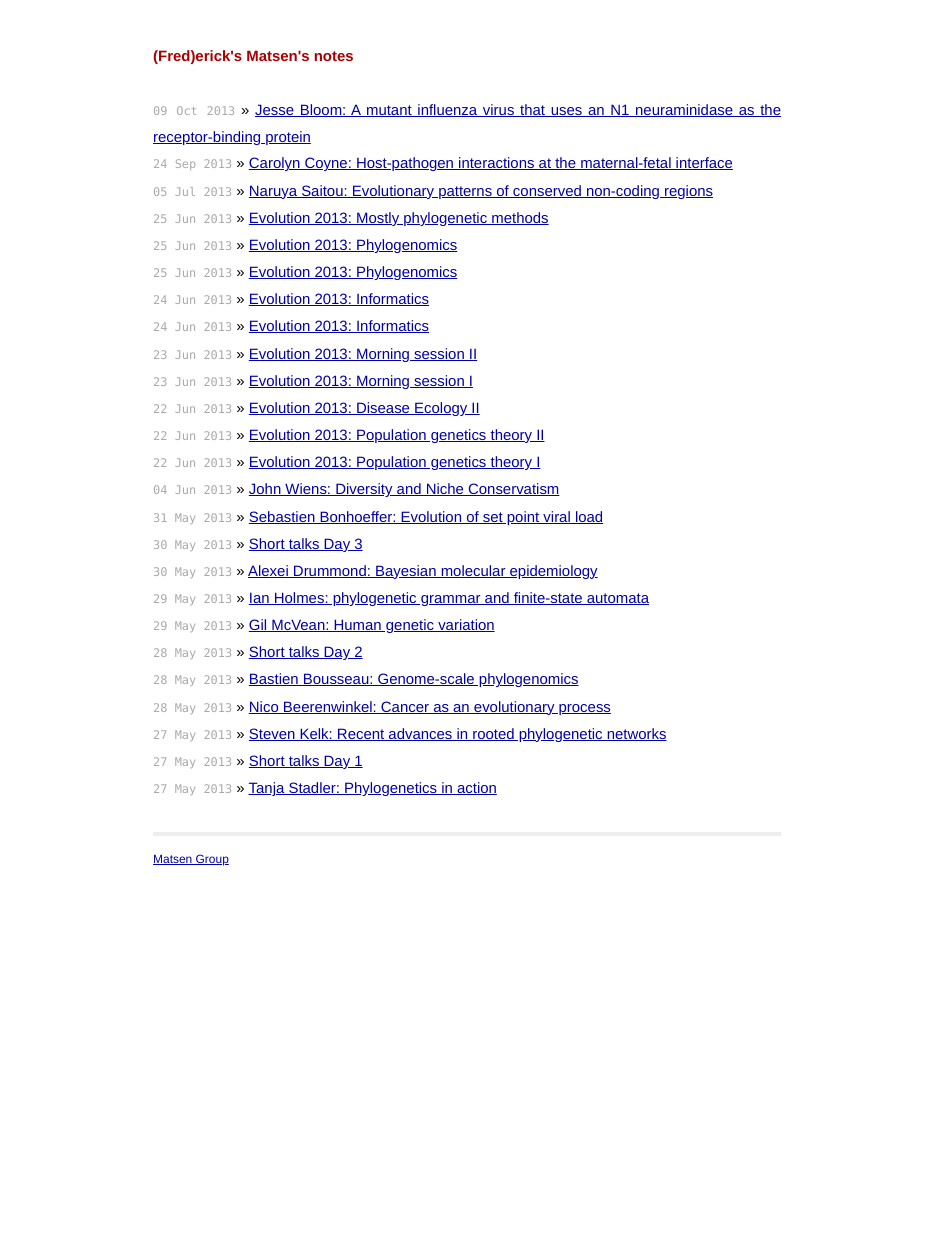
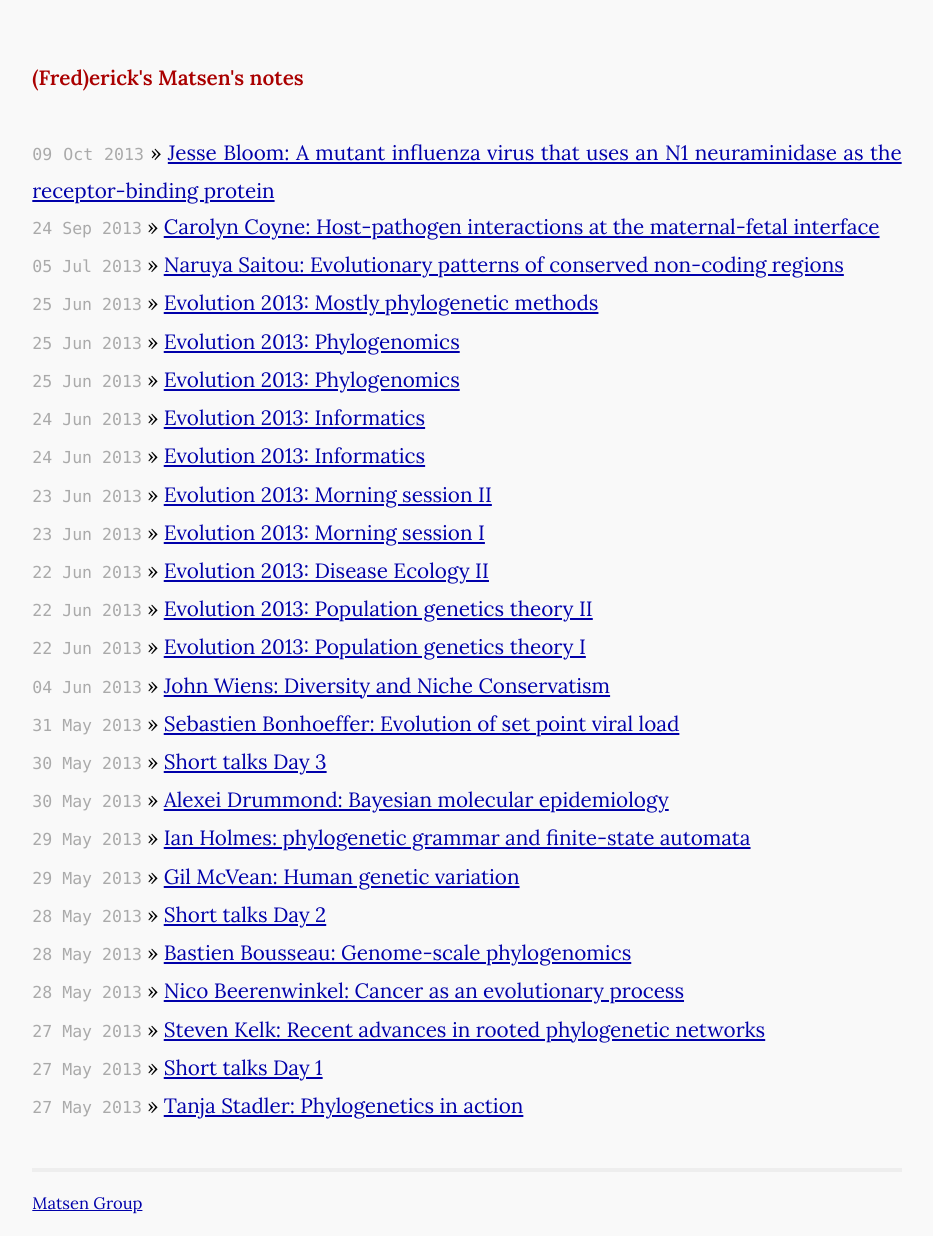
Before and after one commit to matsen/notes, a Jekyll site: the page built from index.html, in a window 1280 px wide. Shown: the whole page, without its empty margins (173-1106 px from the left). Built offline with Jekyll 4.4.1, drawn with Linux system fonts in a browser that asks for light colours; before the commit the page ends 945 px from its top, so only the background shows below that.

Commit message:
Moving fonts.

```diff
--- a/_layouts/default.html
+++ b/_layouts/default.html
@@ -11,6 +11,8 @@
 
         <!-- Custom CSS -->
         <link rel="stylesheet" href="{{ site.baseurl }}/css/main.css">
+
+        <link href='http://fonts.googleapis.com/css?family=Lora:600,400,200' rel='stylesheet' type='text/css'>
 
     </head>
     <body>
--- a/css/main.css
+++ b/css/main.css
@@ -13,10 +13,14 @@
 html, body { height: 100%; }
 
 body {
-  background-color: #FFF;
-  font: 13.34px Helvetica, Arial, sans-serif;
-  font-size: small;
-  text-align: center;
+  font-family: 'Lora', serif;
+  font-weight: 200;
+  font-size: 18px;
+  line-height: 26px;
+  padding:30px;
+  padding-top:0;
+  margin:0px;
+  background-color:#F9F9F9;
 }
 
 h1, h2, h3, h4, h5, h6 {
```
